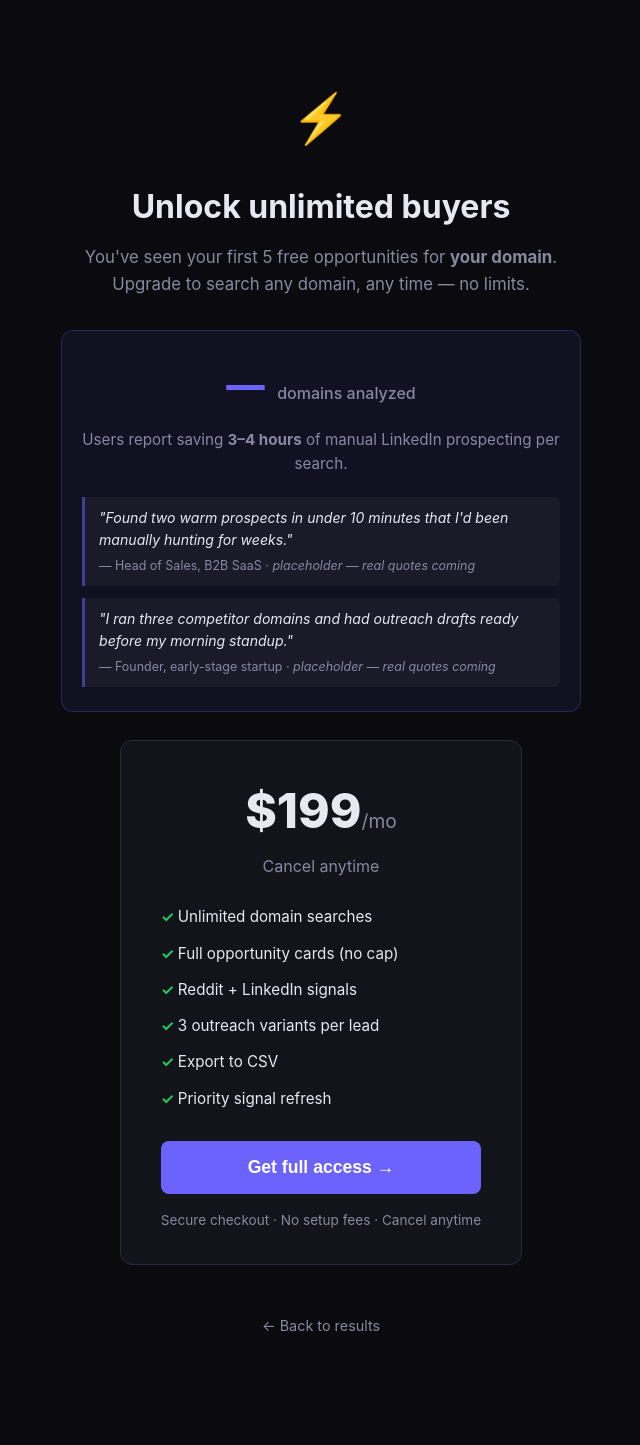
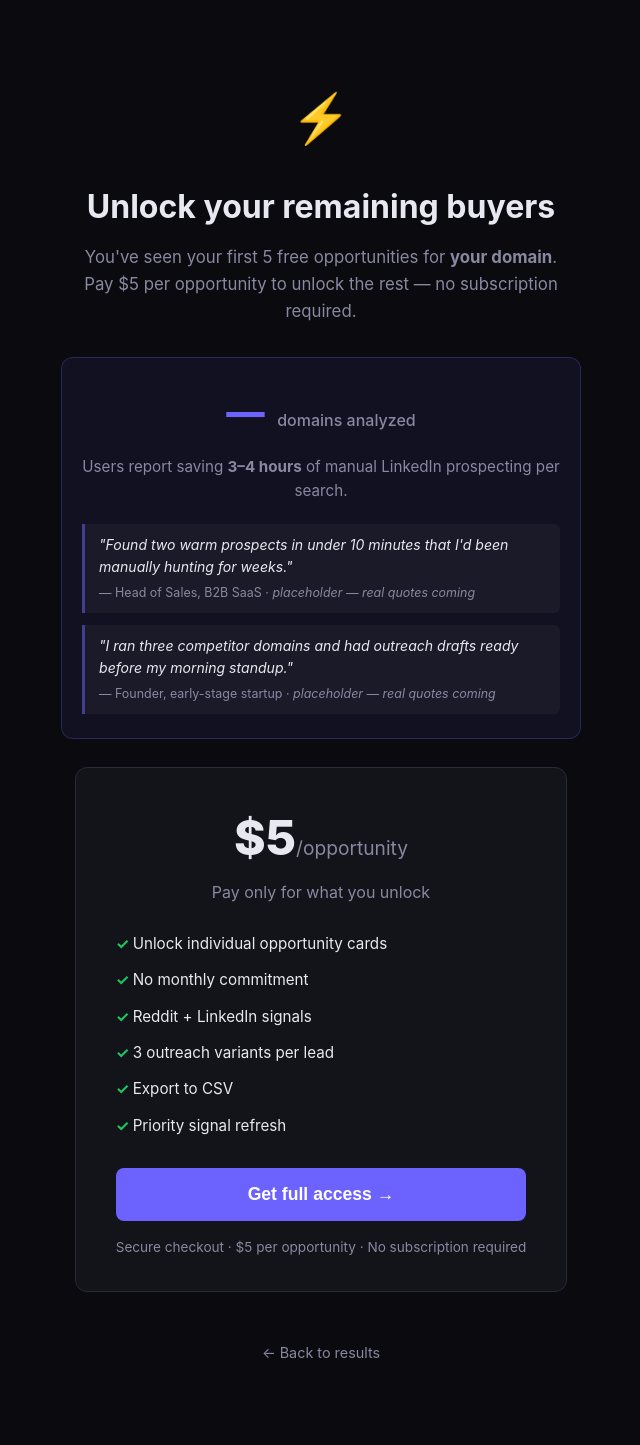
Before and after one commit to nickhac/demand-signal-mvp, a FastAPI app: page /paywall in a window 1280 px wide. Shown: the whole page, without its empty margins (319-959 px from the left). Before the commit the page ends 1331 px from the top, so only its background shows below. Run offline with FastAPI, Linux system fonts and the light colour scheme.

Commit message:
feat: change pricing from $199/month to $5/opportunity everywhere
- templates/index.html: footer pricing hint updated
- templates/results.html: paywall banner, CSV paywall overlay updated
- templates/paywall.html: price-big, subtitle, features, CTA note, waitlist text updated
- docs/sales-playbook.md: all $199/month references updated to $5/opportunity

Closes DEM-80

```diff
--- a/templates/index.html
+++ b/templates/index.html
@@ -48,7 +48,7 @@
     </div>
 
     <footer>
-      <p>First 5 opportunities free. Then $199/month.</p>
+      <p>First 5 opportunities free. Then $5 per opportunity.</p>
       <p class="footer-link"><a href="#" onclick="togglePrevSearches(event)">See previous searches →</a></p>
     </footer>
   </div>
--- a/templates/paywall.html
+++ b/templates/paywall.html
@@ -9,10 +9,10 @@
 <body>
   <div class="container narrow paywall-page">
     <div class="icon">⚡</div>
-    <h1>Unlock unlimited buyers</h1>
+    <h1>Unlock your remaining buyers</h1>
     <p class="subtitle">
       You've seen your first 5 free opportunities for <strong>{{ domain if domain else 'your domain' }}</strong>.<br>
-      Upgrade to search any domain, any time — no limits.
+      Pay $5 per opportunity to unlock the rest — no subscription required.
     </p>
 
     <!-- ── Social proof block ── -->
@@ -37,11 +37,11 @@
     </div>
 
     <div class="pricing-card">
-      <div class="price-big">$199<span>/mo</span></div>
-      <div class="period">Cancel anytime</div>
+      <div class="price-big">$5<span>/opportunity</span></div>
+      <div class="period">Pay only for what you unlock</div>
       <ul class="feature-list">
-        <li>Unlimited domain searches</li>
-        <li>Full opportunity cards (no cap)</li>
+        <li>Unlock individual opportunity cards</li>
+        <li>No monthly commitment</li>
         <li>Reddit + LinkedIn signals</li>
         <li>3 outreach variants per lead</li>
         <li>Export to CSV</li>
@@ -56,7 +56,7 @@
       <!-- Inline waitlist capture (hidden until upgradeBtn is clicked) -->
       <div id="waitlistSection" style="display:none; margin-top:16px; text-align:center;">
         <p style="font-size:14px; color:#888; margin-bottom:12px;">
-          Paid plans launching soon — enter your work email and we'll notify you first.
+          Pay-per-opportunity payments launching soon — enter your work email and we'll notify you first.
         </p>
         <div style="display:flex; gap:8px; max-width:340px; margin:0 auto;">
           <input
@@ -78,10 +78,10 @@
 
       <!-- Success state -->
       <div id="waitlistSuccess" style="display:none; margin-top:16px; padding:16px; background:#0d2a1a; border:1px solid #1a5c35; border-radius:10px; color:#4ade80; font-weight:600; font-size:14px; text-align:center;">
-        ✅ You're on the list! We'll notify you when paid plans launch.
+        ✅ You're on the list! We'll notify you when pay-per-opportunity launches.
       </div>
 
-      <p class="cta-note" id="ctaNote">Secure checkout · No setup fees · Cancel anytime</p>
+      <p class="cta-note" id="ctaNote">Secure checkout · $5 per opportunity · No subscription required</p>
     </div>
 
     <div style="margin-top: 24px;">
```
Also changed, not shown: docs/sales-playbook.md (+14 -14 lines), templates/results.html (+5 -5 lines).
